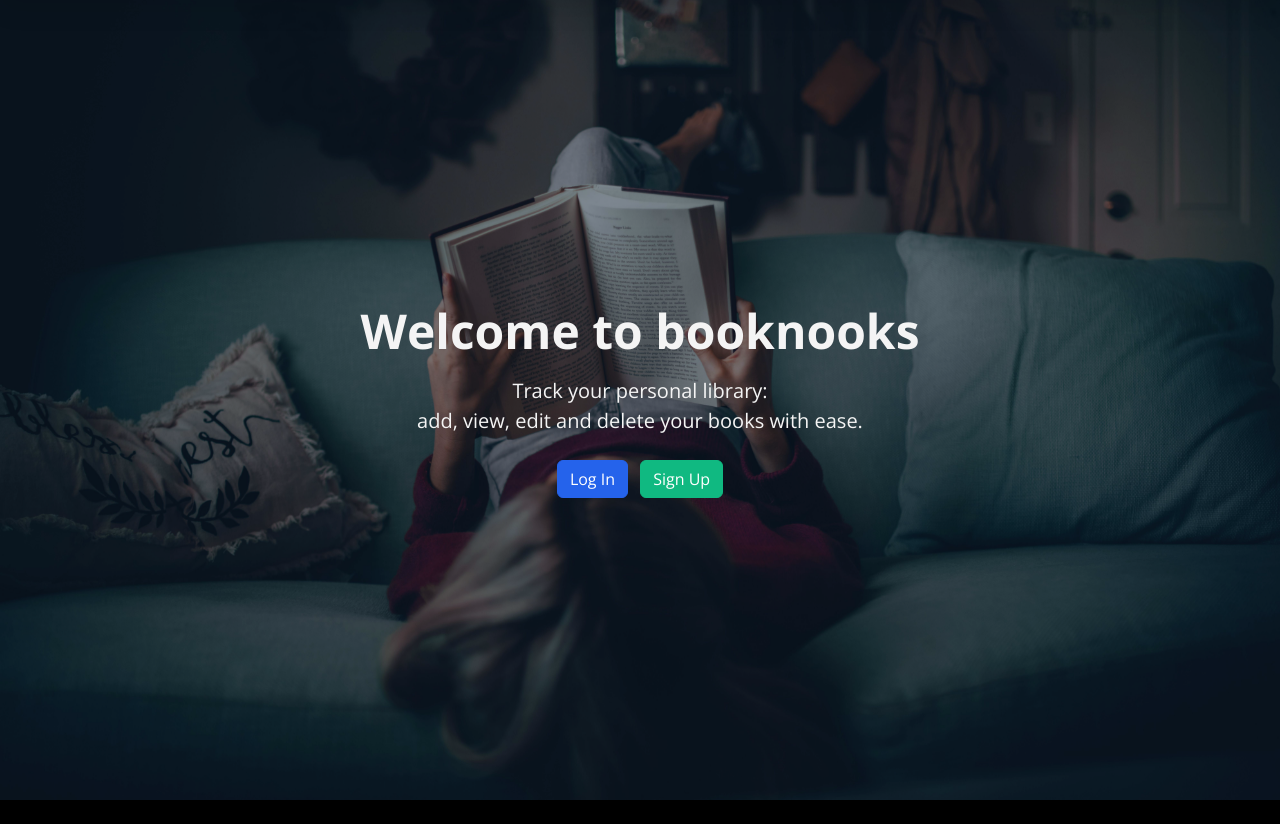
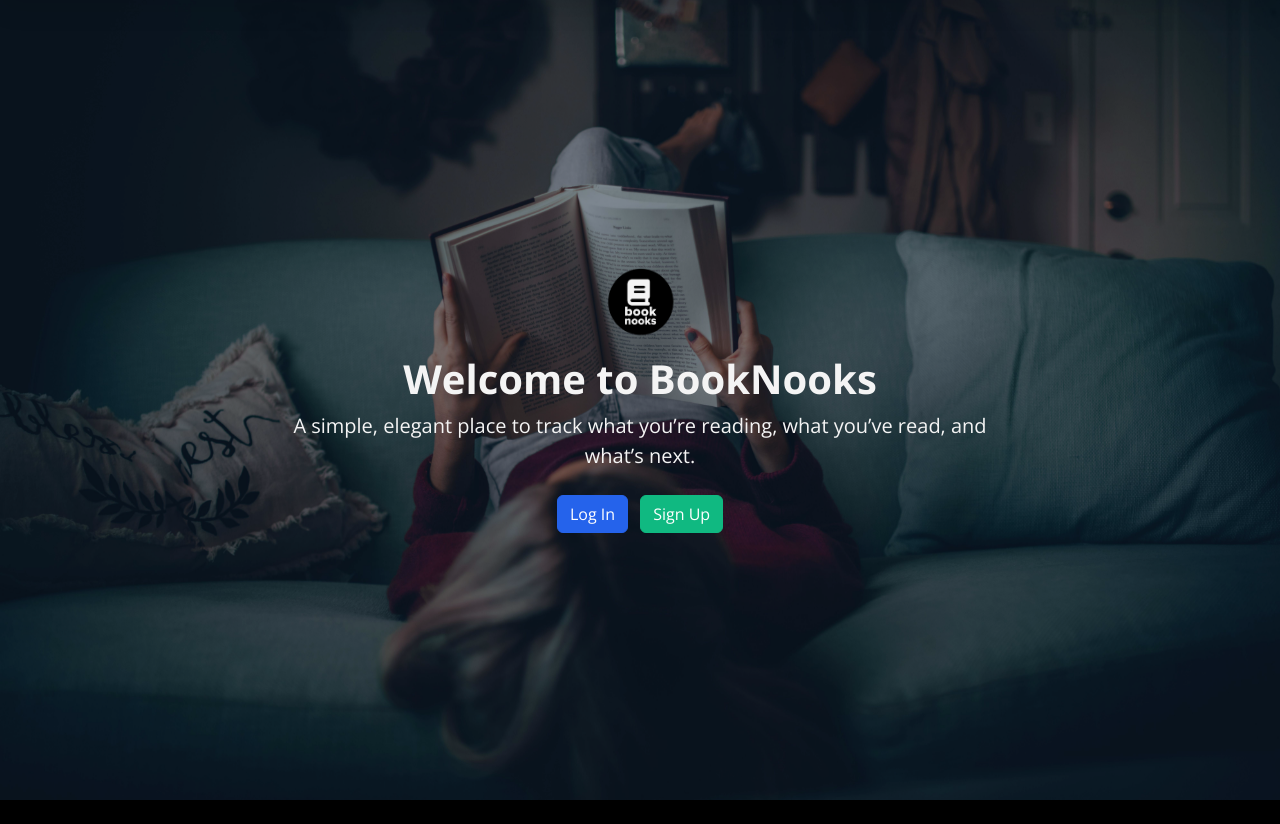
Before and after one commit to reubenja77/booknooks_tracker, a Django app: template books/templates/books/index.html in a window 1280 px wide. Shown: the part 56-880 px from the top of the page. Run offline with Django 4.2, Linux system fonts and the light colour scheme; the template is opened without the code that fills it, so the values that code supplies are empty.

Commit message:
content(ui): add concise messages + logo - Landing: logo + welcome copy + CTA buttons - Add Book: brief helper text - My Books: short descriptive tagline - CSS: brand logo sizing

```diff
--- a/books/templates/books/book_list.html
+++ b/books/templates/books/book_list.html
@@ -1,6 +1,9 @@
 {% extends "base.html" %} {% block content %}
 <div class="d-flex justify-content-between align-items-center mb-3">
   <h1 class="page-title mb-0">My Books</h1>
+  <p class="text-muted mb-3">
+    Your personal library—search, review, and manage the books you care about.
+  </p>
   <a href="{% url 'book_create' %}" class="btn btn-primary">
     <i class="bi bi-plus-circle me-1"></i> Add New Book
   </a>
--- a/books/templates/books/index.html
+++ b/books/templates/books/index.html
@@ -7,19 +7,25 @@
   <div class="hero-overlay"></div>
   <div class="hero-content container text-center">
     <div class="hero-copy mx-auto">
-      <h1 class="display-5 fw-bold mb-3">Welcome to booknooks</h1>
+      <img
+        src="{% static 'images/booknooks-logo.png' %}"
+        alt="BookNooks logo"
+        class="brand-logo mb-3"
+      />
+
+      <h1 class="display-6 fw-bold">Welcome to BookNooks</h1>
       <p class="lead mb-4">
-        Track your personal library:<br>add, view, edit and delete your books
-        with ease.
+        A simple, elegant place to track what you’re reading, what you’ve read,
+        and what’s next.
       </p>
 
       {% if user.is_authenticated %}
-      <a class="btn btn-primary me-2" href="{% url 'book_list' %}"
-        >Go to My Books</a
-      >
-      <a class="btn btn-outline-light" href="{% url 'book_create' %}"
-        >Add a Book</a
-      >
+      <a class="btn btn-primary me-2" href="{% url 'book_list' %}">
+        <i class="bi bi-journal-text"></i> My Books
+      </a>
+      <a class="btn btn-outline-light" href="{% url 'book_create' %}">
+        <i class="bi bi-plus-lg"></i> Add a Book
+      </a>
       {% else %}
       <a class="btn btn-primary me-2" href="{% url 'login' %}">Log In</a>
       <a class="btn btn-success" href="{% url 'signup' %}">Sign Up</a>
--- a/static/css/style.css
+++ b/static/css/style.css
@@ -158,15 +158,9 @@ h3 {
     position: relative;
 }
 
+/* Remove undeline */
 .page-title::after {
-    position: absolute;
-    border-radius: 2px;
-    content: "";
-    width: 42%;
-    height: 3px;
-    left: 0;
-    bottom: 0;
-    background: var(--primary);
+    content: none;
 }
 
 /* --- Hero --- */
@@ -267,3 +261,13 @@ html, body {
     max-width: 420px;
     margin: 0 auto;
 }
+
+/* Brand logo size on hero */
+.brand-logo {
+    height: 64px;
+    width: auto;
+}
+
+@media (min-width: 992px){
+    .brand-logo{ height: 72px; }
+}
```
Also changed, not shown: books/templates/books/book_form.html (+14 -15 lines), static/images/booknooks-logo.png (added).
